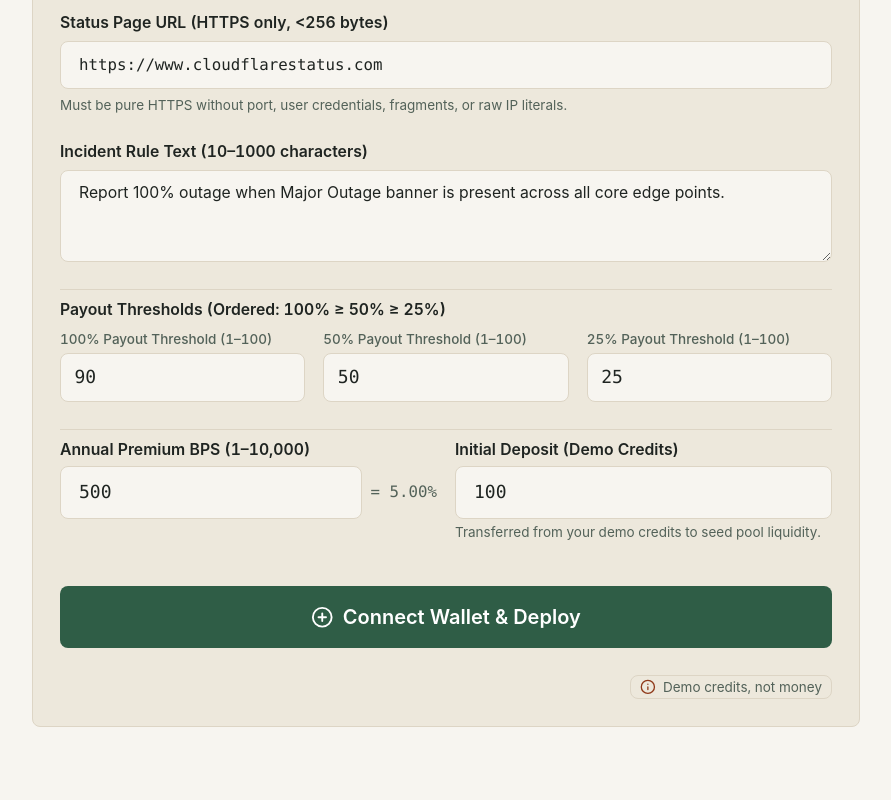
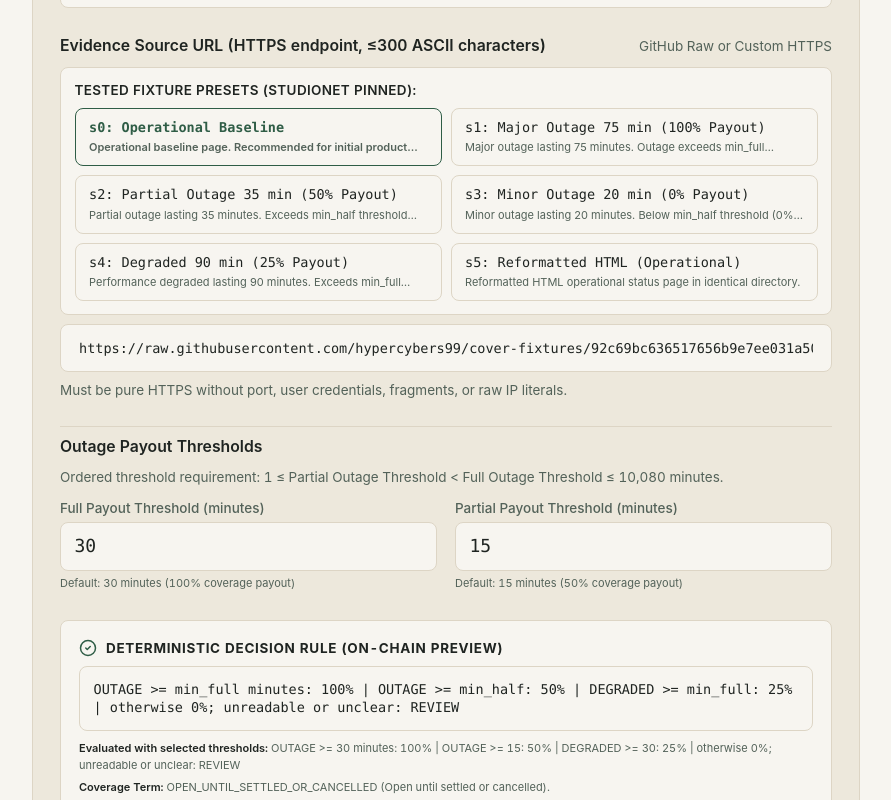
Before and after one commit to hypercybers99/cover-app, a React (Vite) app: page /products/new in a window 1280 px wide. Shown: the part 600-1400 px from the top of the page, without its empty margins (194-1085 px from the left). Built offline with nearby package versions, Linux system fonts and the light colour scheme; what genlayer-js would draw is missing.

Commit message:
feat(product): redesign create product flow, deterministic preview, and receipt-derived product ID

```diff
--- a/src/lib/receipts.ts
+++ b/src/lib/receipts.ts
@@ -22,6 +22,24 @@ export function decodeLeaderPayload(receipt: any): string {
   } catch {
     return String(payload);
   }
+}
+
+export function extractProductIdFromReceipt(receipt: any): string | null {
+  const readable = receipt?.consensus_data?.leader_receipt?.[0]?.result?.payload?.readable;
+  if (readable !== undefined && readable !== null) {
+    try {
+      const parsed = JSON.parse(readable);
+      if (parsed !== undefined && parsed !== null) return String(parsed).trim();
+    } catch {
+      const cleaned = String(readable).replace(/^["']|["']$/g, '').trim();
+      if (cleaned) return cleaned;
+    }
+  }
+  const res = receipt?.consensus_data?.leader_receipt?.[0]?.result;
+  if (typeof res === 'string' && /^\d+$/.test(res.trim())) {
+    return res.trim();
+  }
+  return null;
 }
 
 export function classifyReceipt(receipt: any): ReceiptCheckResult {
--- a/src/lib/validators.ts
+++ b/src/lib/validators.ts
@@ -1,6 +1,57 @@
 export interface ValidationResult {
   valid: boolean;
   error?: string;
+}
+
+export const DECISION_RULE_V2 =
+  "OUTAGE >= min_full minutes: 100% | OUTAGE >= min_half: 50% | DEGRADED >= min_full: 25% | otherwise 0%; unreadable or unclear: REVIEW";
+
+export const COVERAGE_TERM_V2 = "OPEN_UNTIL_SETTLED_OR_CANCELLED";
+
+export const ALLOWED_PREFIX = "https://raw.githubusercontent.com/";
+export const ALLOWED_GITHUB_PREFIX = ALLOWED_PREFIX;
+
+export const GITHUB_FIXTURE_PRESETS = [
+  {
+    code: 's0',
+    label: 's0: Operational Baseline',
+    url: 'https://raw.githubusercontent.com/hypercybers99/cover-fixtures/92c69bc636517656b9e7ee031a503adfb2d26bb4/status-s0-operational.md',
+    desc: 'Operational baseline page. Recommended for initial product creation so policies pass the inception gate.',
+  },
+  {
+    code: 's1',
+    label: 's1: Major Outage 75 min (100% Payout)',
+    url: 'https://raw.githubusercontent.com/hypercybers99/cover-fixtures/92c69bc636517656b9e7ee031a503adfb2d26bb4/status-s1-outage-75.md',
+    desc: 'Major outage lasting 75 minutes. Outage exceeds min_full threshold (100% payout upon settlement).',
+  },
+  {
+    code: 's2',
+    label: 's2: Partial Outage 35 min (50% Payout)',
+    url: 'https://raw.githubusercontent.com/hypercybers99/cover-fixtures/92c69bc636517656b9e7ee031a503adfb2d26bb4/status-s2-outage-35.md',
+    desc: 'Partial outage lasting 35 minutes. Exceeds min_half threshold (50% payout upon settlement).',
+  },
+  {
+    code: 's3',
+    label: 's3: Minor Outage 20 min (0% Payout)',
+    url: 'https://raw.githubusercontent.com/hypercybers99/cover-fixtures/92c69bc636517656b9e7ee031a503adfb2d26bb4/status-s3-outage-20.md',
+    desc: 'Minor outage lasting 20 minutes. Below min_half threshold (0% payout).',
+  },
+  {
+    code: 's4',
+    label: 's4: Degraded 90 min (25% Payout)',
+    url: 'https://raw.githubusercontent.com/hypercybers99/cover-fixtures/92c69bc636517656b9e7ee031a503adfb2d26bb4/status-s4-degraded-90.md',
+    desc: 'Performance degraded lasting 90 minutes. Exceeds min_full threshold for degradation (25% payout).',
+  },
+  {
+    code: 's5',
+    label: 's5: Reformatted HTML (Operational)',
+    url: 'https://raw.githubusercontent.com/hypercybers99/cover-fixtures/92c69bc636517656b9e7ee031a503adfb2d26bb4/status-s5-operational-reformatted.html',
+    desc: 'Reformatted HTML operational status page in identical directory.',
+  },
+];
+
+export function generateDecisionRuleSentence(minFull: number, minHalf: number): string {
+  return `OUTAGE >= ${minFull} minutes: 100% | OUTAGE >= ${minHalf}: 50% | DEGRADED >= ${minFull}: 25% | otherwise 0%; unreadable or unclear: REVIEW`;
 }
 
 export function isPureAscii(str: string): boolean {
@@ -13,12 +64,9 @@ export function isPureAscii(str: string): boolean {
 }
 
 export function isIpLiteral(host: string): boolean {
-  // IPv4 regex
   const ipv4Regex = /^(\d{1,3}\.){3}\d{1,3}$/;
   if (ipv4Regex.test(host)) return true;
-  // IPv6 check: contains colon and hex chars
   if (host.includes(':')) return true;
-  // Bracketed IPv6 e.g. [::1]
   if (host.startsWith('[') && host.endsWith(']')) return true;
   return false;
 }
@@ -65,6 +113,19 @@ export function validateProductUrl(urlStr: string): ValidationResult {
   }
 }
 
+export function validateGitHubUrl(urlStr: string): ValidationResult {
+  const baseRes = validateProductUrl(urlStr);
+  if (!baseRes.valid) return baseRes;
+
+  if (urlStr.startsWith(ALLOWED_PREFIX)) {
+    const cleanPath = urlStr.split('?')[0];
+    if (!cleanPath.endsWith('.md') && !cleanPath.endsWith('.html')) {
+      return { valid: false, error: 'GitHub raw source URL must end with .md or .html' };
+    }
+  }
+  return { valid: true };
+}
+
 export function validateProductName(name: string): ValidationResult {
   if (!name || name.length < 3 || name.length > 60 || !isPureAscii(name)) {
     return { valid: false, error: 'bad name' };
@@ -109,21 +170,16 @@ export function validatePositiveAmount(amount: number): ValidationResult {
 export function validateCreateProductInput(input: {
   name: string;
   sourceUrl: string;
-  ruleText: string;
   payout100Threshold: number;
   payout50Threshold: number;
-  payout25Threshold?: number;
   premiumBps: number;
   initialDeposit?: number;
 }): ValidationResult {
   const nameRes = validateProductName(input.name);
   if (!nameRes.valid) return nameRes;
 
-  const urlRes = validateProductUrl(input.sourceUrl);
+  const urlRes = validateGitHubUrl(input.sourceUrl);
   if (!urlRes.valid) return urlRes;
-
-  const ruleRes = validateRuleText(input.ruleText);
-  if (!ruleRes.valid) return ruleRes;
 
   const threshRes = validateThresholds(input.payout100Threshold, input.payout50Threshold);
   if (!threshRes.valid) return threshRes;
@@ -169,5 +225,5 @@ export function validateWithdrawPoolInput(
 }
 
 export function validateUpdateSourceUrlInput(urlStr: string): ValidationResult {
-  return validateProductUrl(urlStr);
+  return validateGitHubUrl(urlStr);
 }
--- a/src/pages/CreateProductPage.tsx
+++ b/src/pages/CreateProductPage.tsx
@@ -1,8 +1,14 @@
 import React, { useState } from 'react';
 import { useNavigate, Link } from 'react-router-dom';
-import { ArrowLeft, PlusCircle, AlertCircle, Info } from 'lucide-react';
+import { ArrowLeft, PlusCircle, AlertCircle, Info, CheckCircle2, ExternalLink } from 'lucide-react';
 import { useWallet } from '../context/WalletContext';
-import { validateCreateProductInput } from '../lib/validators';
+import {
+  validateCreateProductInput,
+  DECISION_RULE_V2,
+  COVERAGE_TERM_V2,
+  GITHUB_FIXTURE_PRESETS,
+  generateDecisionRuleSentence,
+} from '../lib/validators';
 import { TxStatusModal } from '../components/TxStatusModal';
 import { DemoCreditNotice } from '../components/DemoCreditNotice';
 import type { TxState } from '../types/contract';
@@ -12,39 +18,47 @@ export const CreateProductPage: React.FC = () => {
   const { walletClient, isConnected, connectWallet } = useWallet();
 
   const [formData, setFormData] = useState({
-    name: 'CloudFlare Status Cover',
-    sourceUrl: 'https://www.cloudflarestatus.com',
-    ruleText: 'Report 100% outage when Major Outage banner is present across all core edge points.',
-    threshold100: 90,
-    threshold50: 50,
-    threshold25: 25,
-    premiumBps: 500, // 5%
-    initialDeposit: 100,
+    name: 'Nimbus Cloud Status Cover',
+    sourceUrl: GITHUB_FIXTURE_PRESETS[0].url, // s0: Operational Baseline
+    minFullOutageMinutes: 30, // 30 min default
+    minHalfOutageMinutes: 15, // 15 min default
+    premiumBps: 500, // 5% default
+    initialDeposit: 400,
   });
 
   const [validationError, setValidationError] = useState<string | null>(null);
+  const [fundingErrorState, setFundingErrorState] = useState<{
+    productId: string;
+    errorMessage: string;
+  } | null>(null);
   const [txState, setTxState] = useState<TxState>({ stage: 'idle' });
 
-  const handleChange = (e: React.ChangeEvent<HTMLInputElement | HTMLTextAreaElement>) => {
+  const handleChange = (e: React.ChangeEvent<HTMLInputElement | HTMLSelectElement>) => {
     const { name, value, type } = e.target;
     setFormData((prev) => ({
       ...prev,
       [name]: type === 'number' ? Number(value) : value,
     }));
     setValidationError(null);
+    setFundingErrorState(null);
+  };
+
+  const handlePresetSelect = (url: string) => {
+    setFormData((prev) => ({ ...prev, sourceUrl: url }));
+    setValidationError(null);
+    setFundingErrorState(null);
   };
 
   const handleSubmit = async (e: React.FormEvent) => {
     e.preventDefault();
+    setFundingErrorState(null);
 
     // Client-side validation mirroring contract
     const validation = validateCreateProductInput({
       name: formData.name,
       sourceUrl: formData.sourceUrl,
-      ruleText: formData.ruleText,
-      payout100Threshold: formData.threshold100,
-      payout50Threshold: formData.threshold50,
-      payout25Threshold: formData.threshold25,
+      payout100Threshold: formData.minFullOutageMinutes,
+      payout50Threshold: formData.minHalfOutageMinutes,
       premiumBps: formData.premiumBps,
       initialDeposit: formData.initialDeposit,
     });
@@ -63,22 +77,27 @@ export const CreateProductPage: React.FC = () => {
       const res = await walletClient.createProduct(
         formData.name,
         formData.sourceUrl,
-        formData.ruleText,
-        formData.threshold100,
-        formData.threshold50,
-        formData.threshold25,
+        formData.minFullOutageMinutes,
+        formData.minHalfOutageMinutes,
         formData.premiumBps,
         formData.initialDeposit,
         (state) => setTxState(state)
       );
 
-      if (res.status === 'SUCCESS') {
+      if (res.status === 'PARTIAL_FUND_FAILED') {
+        setFundingErrorState({
+          productId: res.productId || '1',
+          errorMessage: res.fundError || 'Deposit transaction failed to confirm',
+        });
+      } else if (res.status === 'SUCCESS') {
+        const targetId = res.productId || '1';
         setTimeout(() => {
-          navigate('/products');
+          navigate(`/products/${targetId}`);
         }, 1500);
       }
     } catch (err: any) {
       console.error('Failed to create product:', err);
+      setValidationError(err?.message || 'Transaction submission failed');
     }
   };
 
@@ -98,11 +117,11 @@ export const CreateProductPage: React.FC = () => {
       <div className="flex flex-col gap-2">
         <h1 className="text-3xl font-extrabold text-ink">Create Coverage Product</h1>
         <p className="text-ink-muted">
-          Define an index product linked to an HTTPS status page with automated payout thresholds.
+          Define a verifiable index product backed by deterministic terms and multi-validator web extractions on GenLayer Studionet.
         </p>
       </div>
 
-      {/* Validation or Wallet Warning */}
+      {/* Validation Warning */}
       {validationError && (
         <div className="p-4 rounded-lg bg-brick-bg border border-brick text-brick flex items-center gap-3">
           <AlertCircle className="w-5 h-5 shrink-0" />
@@ -110,11 +129,38 @@ export const CreateProductPage: React.FC = () => {
         </div>
       )}
 
+      {/* Funding Warning Banner */}
+      {fundingErrorState && (
+        <div className="p-5 rounded-lg bg-amber-500/10 border border-amber-500/30 text-ink flex flex-col gap-3">
+          <div className="flex items-start gap-3">
+            <AlertCircle className="w-5 h-5 text-amber-600 dark:text-amber-400 shrink-0 mt-0.5" />
+            <div>
+              <p className="font-semibold text-ink">
+                Product #{fundingErrorState.productId} was created on-chain, but initial pool funding failed:
+              </p>
+              <p className="text-sm font-mono text-ink-muted mt-1">{fundingErrorState.errorMessage}</p>
+            </div>
+          </div>
+          <div className="flex items-center gap-3 mt-1">
+            <Link
+              to={`/products/${fundingErrorState.productId}`}
+              className="inline-flex items-center gap-2 px-4 py-2 rounded-lg bg-primary text-primary-contrast font-medium text-sm hover:bg-primary-hover min-h-[44px]"
+            >
+              <span>Fund Product #{fundingErrorState.productId}</span>
+              <ArrowLeft className="w-4 h-4 rotate-180" />
+            </Link>
+            <span className="text-xs text-ink-muted">
+              You can fund this pool at any time from its management page.
+            </span>
+          </div>
+        </div>
+      )}
+
       {!isConnected && (
         <div className="p-4 rounded-lg bg-sand border border-sand-border flex items-center justify-between gap-4">
           <div className="flex items-center gap-2 text-ink">
             <Info className="w-5 h-5 text-clay shrink-0" />
-            <span className="text-sm">Connect wallet to underwrite and deploy this product pool.</span>
+            <span className="text-sm">Connect your wallet to deploy and underwrite this coverage pool.</span>
           </div>
           <button
             type="button"
@@ -131,7 +177,7 @@ export const CreateProductPage: React.FC = () => {
         {/* Name */}
         <div className="flex flex-col gap-1.5">
           <label htmlFor="name" className="text-sm font-semibold text-ink">
-            Product Name (3–64 ASCII characters)
+            Service Name (3–60 ASCII characters)
           </label>
           <input
             id="name"
@@ -140,16 +186,44 @@ export const CreateProductPage: React.FC = () => {
             required
             value={formData.name}
             onChange={handleChange}
-            className="px-4 py-2.5 rounded-lg border border-sand-border bg-page text-ink focus:border-primary"
-            placeholder="e.g. AWS US-East Status Cover"
+            className="px-4 py-2.5 rounded-lg border border-sand-border bg-page text-ink focus:border-primary text-sm"
+            placeholder="e.g. Nimbus Cloud Status Cover"
           />
         </div>
 
-        {/* Source URL */}
-        <div className="flex flex-col gap-1.5">
-          <label htmlFor="sourceUrl" className="text-sm font-semibold text-ink">
-            Status Page URL (HTTPS only, &lt;256 bytes)
-          </label>
+        {/* Evidence Source URL & Fixture Picker */}
+        <div className="flex flex-col gap-2">
+          <div className="flex items-center justify-between">
+            <label htmlFor="sourceUrl" className="text-sm font-semibold text-ink">
+              Evidence Source URL (HTTPS endpoint, &le;300 ASCII characters)
+            </label>
+            <span className="text-xs text-ink-muted">GitHub Raw or Custom HTTPS</span>
+          </div>
+
+          {/* Fixture Preset Picker */}
+          <div className="p-3 rounded-lg bg-page border border-sand-border flex flex-col gap-2">
+            <span className="text-xs font-semibold text-ink uppercase tracking-wide">
+              Tested Fixture Presets (Studionet Pinned):
+            </span>
+            <div className="grid grid-cols-1 sm:grid-cols-2 gap-2">
+              {GITHUB_FIXTURE_PRESETS.map((preset) => (
+                <button
+                  key={preset.code}
+                  type="button"
+                  onClick={() => handlePresetSelect(preset.url)}
+                  className={`text-left px-3 py-2 rounded border text-xs flex flex-col gap-0.5 transition-colors ${
+                    formData.sourceUrl === preset.url
+                      ? 'border-primary bg-primary/10 text-primary font-semibold'
+                      : 'border-sand-border hover:border-ink-muted text-ink'
+                  }`}
+                >
+                  <span className="font-mono">{preset.label}</span>
+                  <span className="text-[11px] text-ink-muted line-clamp-1">{preset.desc}</span>
+                </button>
+              ))}
+            </div>
+          </div>
+
           <input
             id="sourceUrl"
             name="sourceUrl"
@@ -157,82 +231,78 @@ export const CreateProductPage: React.FC = () => {
             required
             value={formData.sourceUrl}
             onChange={handleChange}
-            className="px-4 py-2.5 rounded-lg border border-sand-border bg-page text-ink focus:border-primary font-mono text-sm"
-            placeholder="https://example.com/status"
+            className="px-4 py-2.5 rounded-lg border border-sand-border bg-page text-ink focus:border-primary font-mono text-xs break-all"
+            placeholder="https://raw.githubusercontent.com/..."
           />
           <span className="text-xs text-ink-muted">
             Must be pure HTTPS without port, user credentials, fragments, or raw IP literals.
           </span>
         </div>
 
-        {/* Rule Text */}
-        <div className="flex flex-col gap-1.5">
-          <label htmlFor="ruleText" className="text-sm font-semibold text-ink">
-            Incident Rule Text (10–1000 characters)
-          </label>
-          <textarea
-            id="ruleText"
-            name="ruleText"
-            rows={3}
-            required
-            value={formData.ruleText}
-            onChange={handleChange}
-            className="px-4 py-2.5 rounded-lg border border-sand-border bg-page text-ink focus:border-primary text-sm"
-            placeholder="Describe the condition that constitutes an incident..."
-          />
-        </div>
-
-        {/* Payout Thresholds */}
+        {/* Outage Thresholds */}
         <div className="flex flex-col gap-2 pt-2 border-t border-sand-border">
           <span className="text-sm font-semibold text-ink">
-            Payout Thresholds (Ordered: 100% &ge; 50% &ge; 25%)
+            Outage Payout Thresholds
           </span>
-          <div className="grid grid-cols-1 sm:grid-cols-3 gap-4">
+          <span className="text-xs text-ink-muted">
+            Ordered threshold requirement: 1 &le; Partial Outage Threshold &lt; Full Outage Threshold &le; 10,080 minutes.
+          </span>
+          <div className="grid grid-cols-1 sm:grid-cols-2 gap-4 mt-1">
             <div className="flex flex-col gap-1">
-              <label htmlFor="threshold100" className="text-xs font-medium text-ink-muted">
-                100% Payout Threshold (1–100)
+              <label htmlFor="minFullOutageMinutes" className="text-xs font-medium text-ink-muted">
+                Full Payout Threshold (minutes)
               </label>
               <input
-                id="threshold100"
-                name="threshold100"
+                id="minFullOutageMinutes"
+                name="minFullOutageMinutes"
                 type="number"
-                min="1"
-                max="100"
-                value={formData.threshold100}
+                min="2"
+                max="10080"
+                value={formData.minFullOutageMinutes}
                 onChange={handleChange}
                 className="px-3 py-2 rounded-lg border border-sand-border bg-page text-ink font-mono"
               />
+              <span className="text-[11px] text-ink-muted">Default: 30 minutes (100% coverage payout)</span>
             </div>
             <div className="flex flex-col gap-1">
-              <label htmlFor="threshold50" className="text-xs font-medium text-ink-muted">
-                50% Payout Threshold (1–100)
+              <label htmlFor="minHalfOutageMinutes" className="text-xs font-medium text-ink-muted">
+                Partial Payout Threshold (minutes)
               </label>
               <input
-                id="threshold50"
-                name="threshold50"
+                id="minHalfOutageMinutes"
+                name="minHalfOutageMinutes"
                 type="number"
                 min="1"
-                max="100"
-                value={formData.threshold50}
+                max={formData.minFullOutageMinutes - 1}
+                value={formData.minHalfOutageMinutes}
                 onChange={handleChange}
                 className="px-3 py-2 rounded-lg border border-sand-border bg-page text-ink font-mono"
               />
+              <span className="text-[11px] text-ink-muted">Default: 15 minutes (50% coverage payout)</span>
             </div>
-            <div className="flex flex-col gap-1">
-              <label htmlFor="threshold25" className="text-xs font-medium text-ink-muted">
-                25% Payout Threshold (1–100)
-              </label>
-              <input
-                id="threshold25"
-                name="threshold25"
-                type="number"
-                min="1"
-                max="100"
-                value={formData.threshold25}
-                onChange={handleChange}
-                className="px-3 py-2 rounded-lg border border-sand-border bg-page text-ink font-mono"
-              />
-            </div>
+          </div>
+        </div>
+
+        {/* Read-Only Deterministic Decision Rule Preview */}
+        <div className="p-4 rounded-lg bg-page border border-sand-border flex flex-col gap-2">
+          <div className="flex items-center gap-2 text-ink">
+            <CheckCircle2 className="w-4 h-4 text-primary shrink-0" />
+            <span className="text-xs font-bold uppercase tracking-wider">
+              Deterministic Decision Rule (On-Chain Preview)
+            </span>
+          </div>
+          <div className="p-3 rounded bg-sand/60 border border-sand-border font-mono text-xs text-ink break-all">
+            {DECISION_RULE_V2}
+          </div>
+          <div className="text-[11px] text-ink-muted flex flex-col gap-1">
+            <p>
+              <span className="font-semibold text-ink">Evaluated with selected thresholds:</span>{' '}
+              {generateDecisionRuleSentence(formData.minFullOutageMinutes, formData.minHalfOutageMinutes)}
+            </p>
+            <p>
+              <span className="font-semibold text-ink">Coverage Term:</span>{' '}
+              {COVERAGE_TERM_V2} (Open until settled or cancelled).
+            </p>
           </div>
         </div>
 
@@ -240,15 +310,15 @@ export const CreateProductPage: React.FC = () => {
         <div className="grid grid-cols-1 sm:grid-cols-2 gap-4 pt-2 border-t border-sand-border">
           <div className="flex flex-col gap-1">
             <label htmlFor="premiumBps" className="text-sm font-semibold text-ink">
-              Annual Premium BPS (1–10,000)
+              Premium Rate (100–5,000 bps)
             </label>
             <div className="flex items-center gap-2">
               <input
                 id="premiumBps"
                 name="premiumBps"
                 type="number"
-                min="1"
-                max="10000"
+                min="100"
+                max="5000"
                 value={formData.premiumBps}
                 onChange={handleChange}
                 className="w-full px-4 py-2.5 rounded-lg border border-sand-border bg-page text-ink font-mono"
@@ -257,11 +327,12 @@ export const CreateProductPage: React.FC = () => {
                 = {(formData.premiumBps / 100).toFixed(2)}%
               </span>
             </div>
+            <span className="text-xs text-ink-muted">Default: 500 bps (5.00%).</span>
           </div>
 
           <div className="flex flex-col gap-1">
             <label htmlFor="initialDeposit" className="text-sm font-semibold text-ink">
-              Initial Deposit (Demo Credits)
+              Initial Pool Deposit (Demo Credits)
             </label>
             <input
               id="initialDeposit"
@@ -273,7 +344,7 @@ export const CreateProductPage: React.FC = () => {
               className="px-4 py-2.5 rounded-lg border border-sand-border bg-page text-ink font-mono"
             />
             <span className="text-xs text-ink-muted">
-              Transferred from your demo credits to seed pool liquidity.
+              Transferred from your demo credits to seed pool underwriting liquidity.
             </span>
           </div>
         </div>
--- a/src/services/walletClient.ts
+++ b/src/services/walletClient.ts
@@ -130,7 +130,6 @@ export async function createProduct(
   client: any,
   name: string,
   url: string,
-  ruleText: string,
   minFull: number,
   minHalf: number,
   premiumBps: number,
@@ -140,7 +139,7 @@ export async function createProduct(
     client,
     COVER_ADDRESS,
     'create_product',
-    [name.trim(), url.trim(), ruleText.trim(), minFull, minHalf, premiumBps],
+    [name.trim(), url.trim(), minFull, minHalf, premiumBps],
     callbacks
   );
 }
```
Also changed, not shown: src/context/WalletContext.tsx (+51 -19 lines), 2 other files (tests, documents, lock files or other folders).
